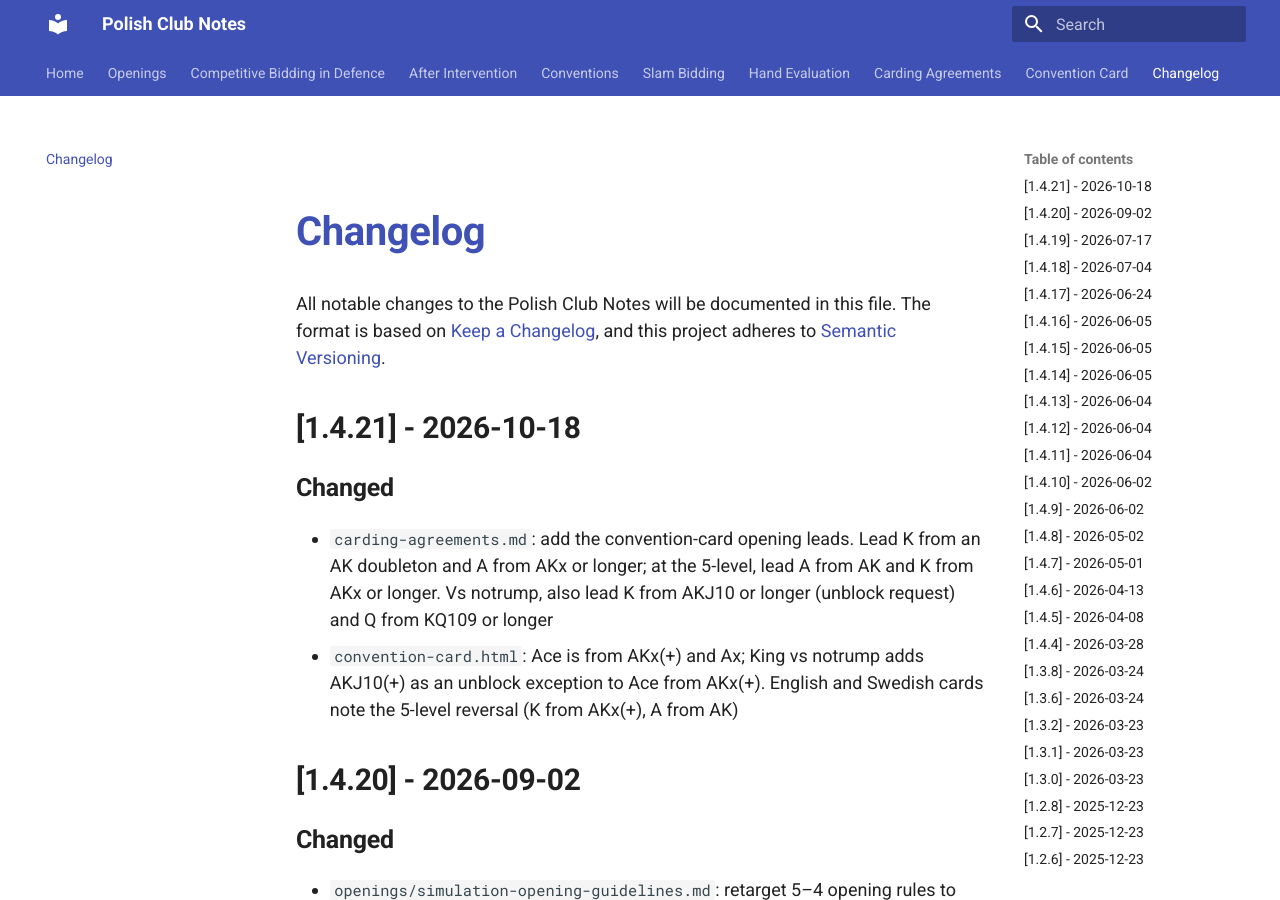
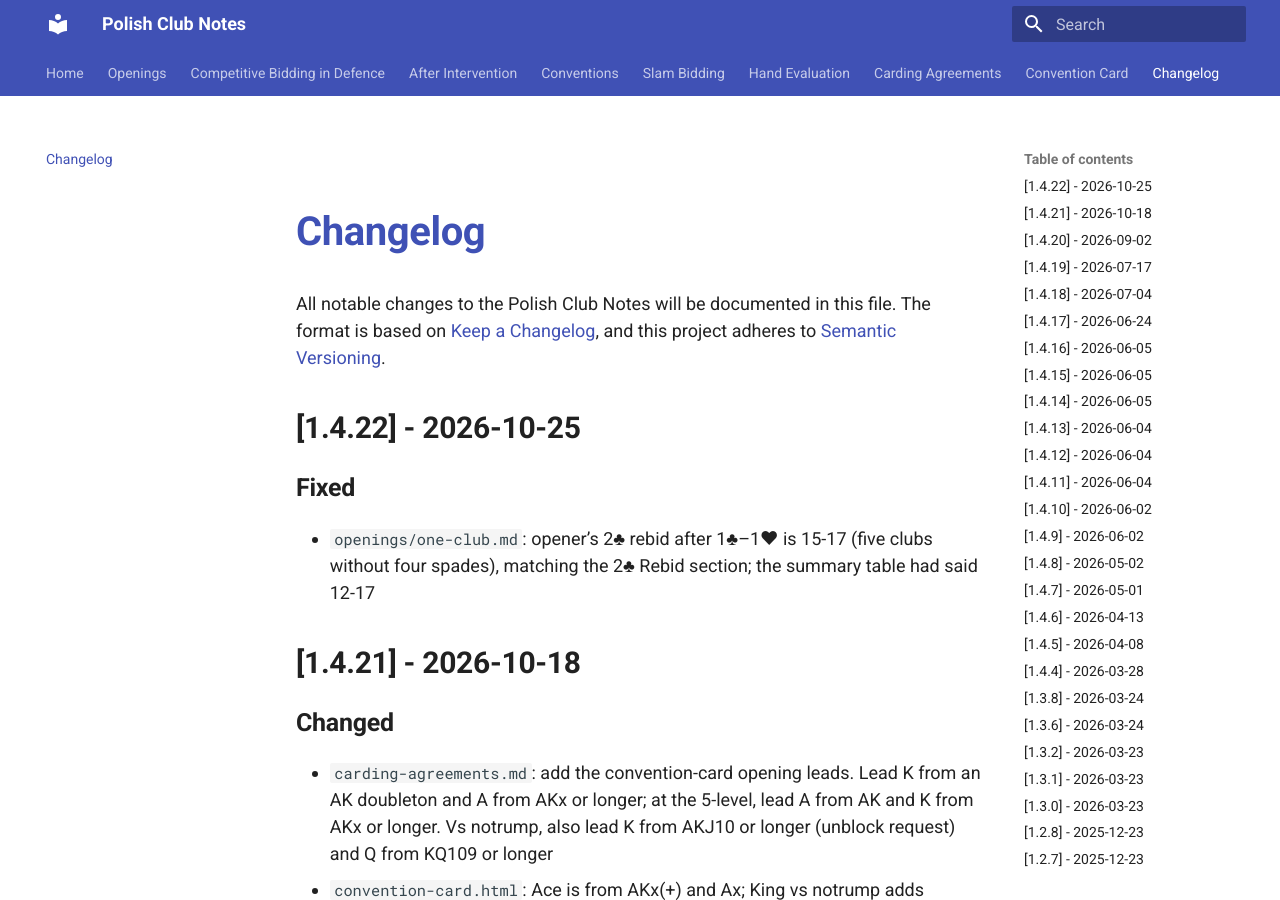
Before and after one commit to glindstrom/polish-club-notes, an MkDocs documentation site: the page built from docs/changelog.md, in a window 1280 px wide and 900 px high. Built offline with MkDocs 1.6.1 and Material for MkDocs 9.7.7, drawn with Linux system fonts in a browser that asks for light colours.

Commit message:
docs(openings): correct 1♣–1♥–2♣ rebid to 15-17
The summary table still listed that rebid as 12-17. The detailed 2♣ rebid is 15-17 with five clubs and no four spades.

Co-authored-by: glindstrom <glindstrom@users.noreply.github.com>

```diff
--- a/docs/changelog.md
+++ b/docs/changelog.md
@@ -2,6 +2,10 @@
 All notable changes to the Polish Club Notes will be documented in this file.
 The format is based on [Keep a Changelog](https://keepachangelog.com/en/1.0.0/),
 and this project adheres to [Semantic Versioning](https://semver.org/spec/v2.0.0.html).
+
+## [1.4.22] - 2026-10-25
+### Fixed
+- `openings/one-club.md`: opener’s 2♣ rebid after 1♣–1♥ is 15-17 (five clubs without four spades), matching the 2♣ Rebid section; the summary table had said 12-17
 
 ## [1.4.21] - 2026-10-18
 ### Changed
```
Also changed, not shown: docs/openings/one-club.md (+1 -1 lines).
